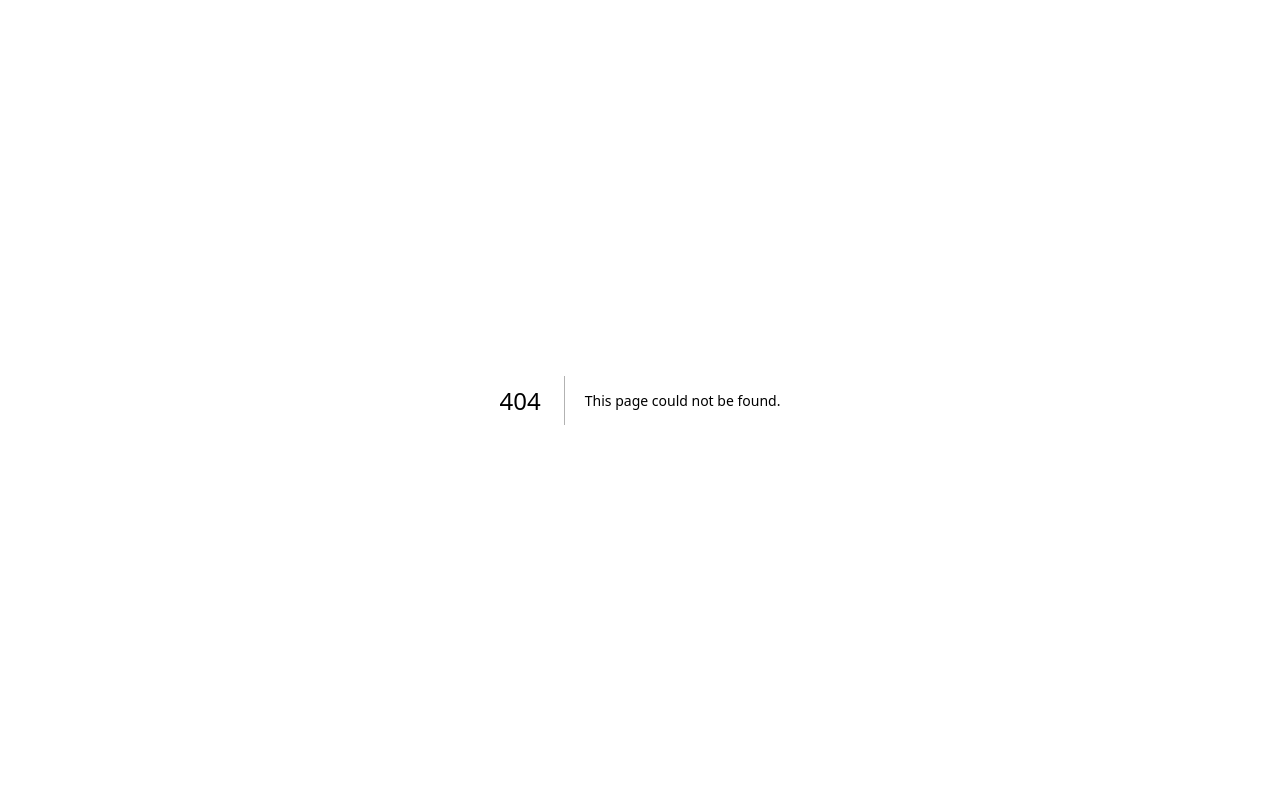
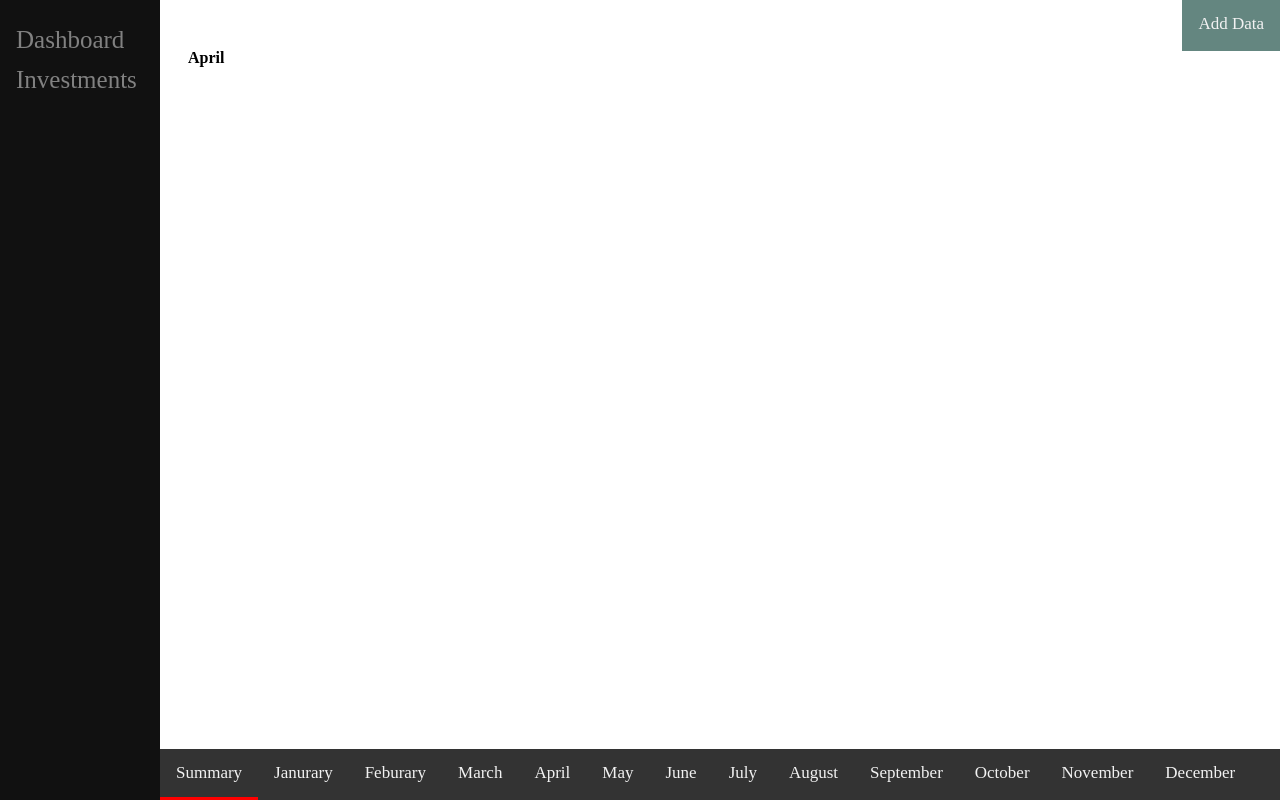
Before and after one commit to MickeyBrow/budget-tracker, a Next.js app in the folder front-end/: page /Dashboard/Months/April in a window 1280 px wide. Before the commit this address had no page. Built offline with nearby package versions, Linux system fonts and the light colour scheme.

Commit message:
made placeholder pages for each of the months and updated the bottom bar to link to pages

```diff
--- /dev/null
+++ b/front-end/src/app/Dashboard/Months/April/page.js
@@ -0,0 +1,7 @@
+export default function April() {
+  return (
+    <>
+      <h4>April</h4>
+    </>
+  )
+}
--- a/front-end/src/components/bottomNavBar.js
+++ b/front-end/src/components/bottomNavBar.js
@@ -1,21 +1,20 @@
 import './../componentStyles/bottomNavBar.css'
 const BottomNavBar = () => {
   return (
-    <div class="bottomnav">
-      <a href="#Summary">Summary</a>
-      <a href="#news">Janurary</a>
-      <a href="#contact">Feburary</a>
-      <a href="#contact">March</a>
-      <a href="#contact">March</a>
-      <a href="#contact">April</a>
-      <a href="#contact">May</a>
-      <a href="#contact">June</a>
-      <a href="#contact">July</a>
-      <a href="#contact">August</a>
-      <a href="#contact">September</a>
-      <a href="#contact">October</a>
-      <a href="#contact">November</a>
-      <a href="#contact">December</a>
+    <div className="bottomnav">
+      <a href="/Dashboard" className="active">Summary</a>
+      <a href="/Dashboard/Months/Janurary">Janurary</a>
+      <a href="/Dashboard/Months/Feburary">Feburary</a>
+      <a href="/Dashboard/Months/March">March</a>
+      <a href="/Dashboard/Months/April">April</a>
+      <a href="/Dashboard/Months/May">May</a>
+      <a href="/Dashboard/Months/June">June</a>
+      <a href="/Dashboard/Months/July">July</a>
+      <a href="/Dashboard/Months/August">August</a>
+      <a href="/Dashboard/Months/September">September</a>
+      <a href="/Dashboard/Months/October">October</a>
+      <a href="/Dashboard/Months/November">November</a>
+      <a href="/Dashboard/Months/December">December</a>
     </div>
   );
 };
```
Also changed, not shown: front-end/src/app/Dashboard/Months/August/page.js (added, +7 -0 lines), front-end/src/app/Dashboard/Months/December/page.js (added, +7 -0 lines), front-end/src/app/Dashboard/Months/Feburary/page.js (added, +7 -0 lines), front-end/src/app/Dashboard/Months/Janurary/page.js (added, +7 -0 lines), front-end/src/app/Dashboard/Months/July/page.js (added, +7 -0 lines), front-end/src/app/Dashboard/Months/June/page.js (added, +7 -0 lines), front-end/src/app/Dashboard/Months/March/page.js (added, +7 -0 lines), front-end/src/app/Dashboard/Months/May/page.js (added, +7 -0 lines), front-end/src/app/Dashboard/Months/November/page.js (added, +7 -0 lines), front-end/src/app/Dashboard/Months/September/page.js (added, +7 -0 lines).
